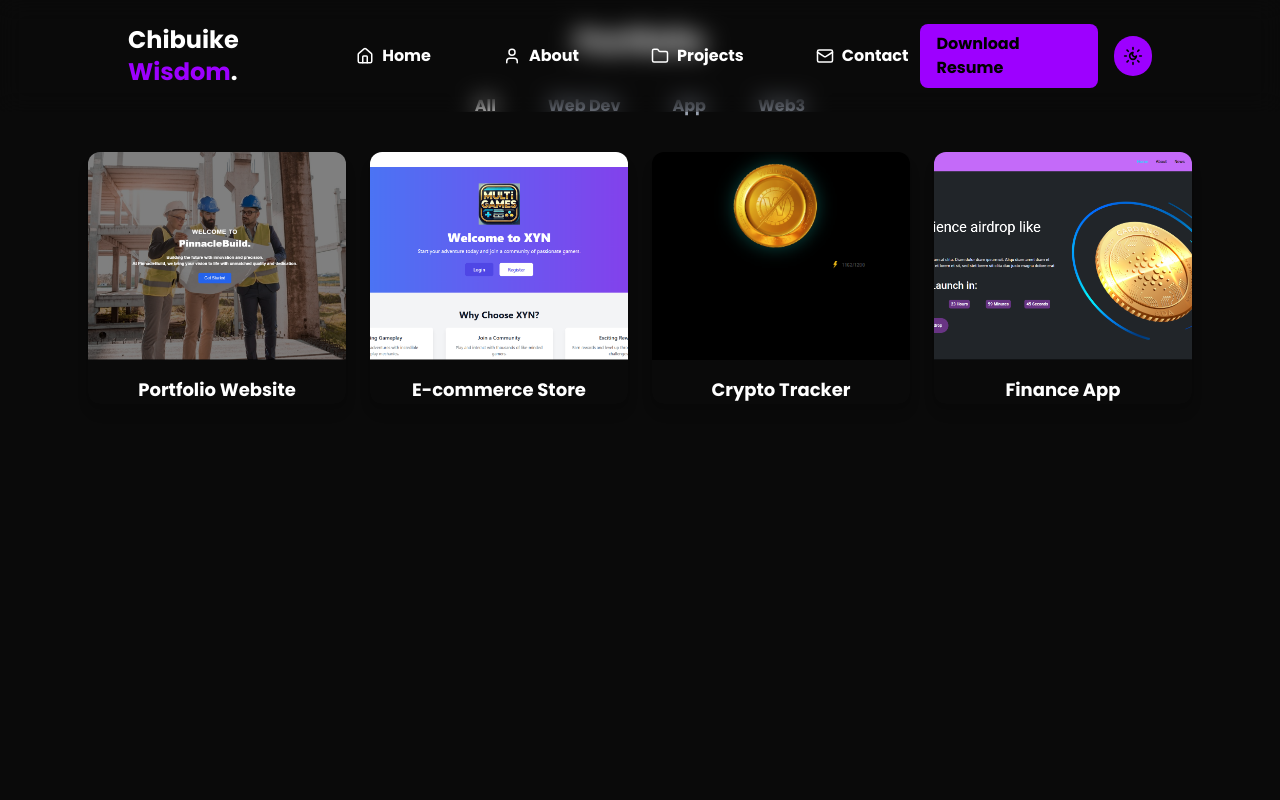
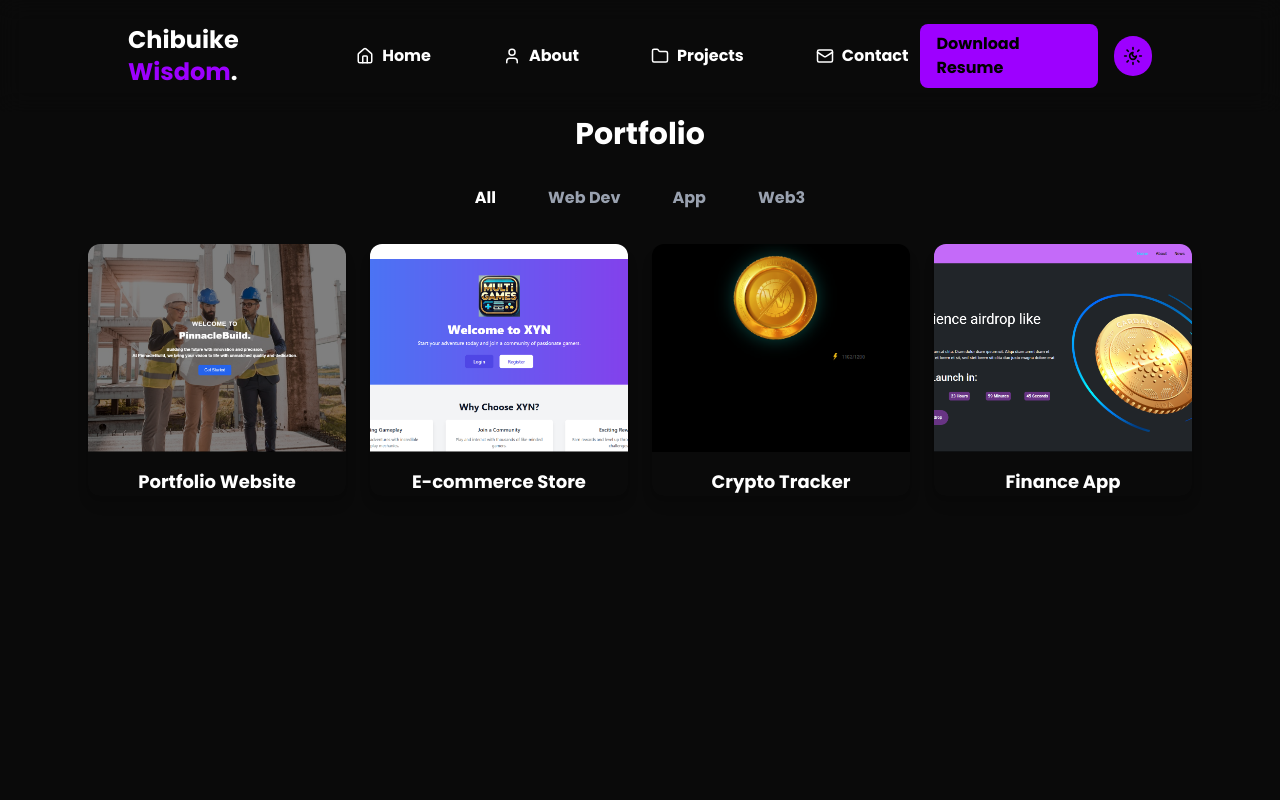
Before and after one commit to Mr-vtx/portfolio, a React (Vite) app in the folder my-portfolio/: page /projects in a window 1280 px wide. Shown: the top 800 px of the page. Built offline with nearby package versions, Linux system fonts and the light colour scheme.

Commit message:
updated build

```diff
--- a/my-portfolio/src/components/ui/projects.jsx
+++ b/my-portfolio/src/components/ui/projects.jsx
@@ -45,7 +45,7 @@ const Projects = () => {
       : projects.filter((project) => project.category === activeCategory);
 
   return (
-    <div className="max-w-6xl mx-auto p-6">
+    <div className="max-w-6xl mx-auto mt-24 py-5 p-6">
       <h2 className="text-3xl font-bold text-center text-neon-cyan mb-6">
         Portfolio
       </h2>
```
